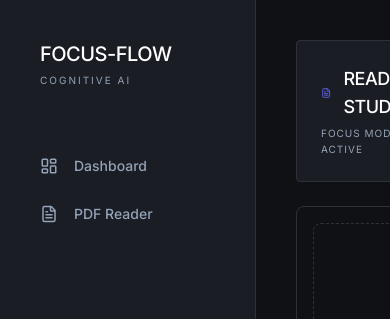
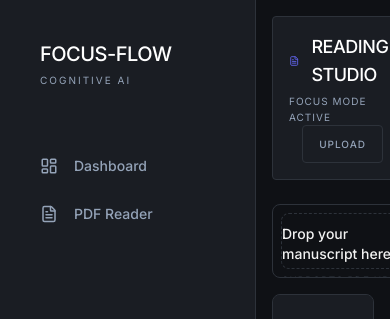
Before and after one commit to PothanaPardhu/Document-Scanner, a React (Vite) app in the folder frontend/: page /pdf in a window 390 px wide. Shown: the top 319 px of the page. Built offline with nearby package versions, Linux system fonts and the light colour scheme; no server answers; a web font is replaced by a local one.

Commit message:
Update PdfReader.jsx

```diff
--- a/frontend/src/pages/PdfReader.jsx
+++ b/frontend/src/pages/PdfReader.jsx
@@ -46,11 +46,11 @@ export default function PdfReader() {
   };
 
   return (
-    <div className="flex h-full animate-fade-in bg-[#0F1115] p-10 gap-10">
+    <div className="flex flex-col lg:flex-row h-full animate-fade-in bg-[#0F1115] p-4 md:p-10 gap-4 md:gap-10">
 
       {/* Left Area: PDF Viewer */}
       <div className="flex-1 flex flex-col gap-6 max-w-5xl mx-auto">
-        <header className="flex justify-between items-center bg-[#1A1D23] p-6 rounded border border-[#2D323A]">
+        <header className="flex flex-col md:flex-row justify-between items-center bg-[#1A1D23] p-4 md:p-6 rounded border border-[#2D323A]">
           <div>
             <h2 className="text-lg font-medium tracking-tight text-white uppercase flex items-center gap-3">
               <FileText size={18} className="text-[#6366F1]" />
@@ -59,7 +59,7 @@ export default function PdfReader() {
             <p className="text-[10px] tracking-widest text-[#94A3B8] uppercase mt-1">Focus Mode Active</p>
           </div>
 
-          <div className="flex gap-4">
+          <div className="flex flex-col md:flex-row gap-2 md:gap-4">
             <input
               type="file"
               accept=".pdf"
@@ -69,7 +69,7 @@ export default function PdfReader() {
             />
             <button
               onClick={() => fileInputRef.current?.click()}
-              className="btn-secondary text-[10px] uppercase tracking-widest px-6"
+              className="btn-secondary text-[10px] uppercase tracking-widest px-4 md:px-6"
             >
               Upload
             </button>
@@ -78,7 +78,7 @@ export default function PdfReader() {
               <button
                 onClick={handleProcessFullDocument}
                 disabled={aiLoading}
-                className={`btn-primary text-[10px] uppercase tracking-widest px-6 ${aiLoading ? 'opacity-50 cursor-not-allowed' : ''}`}
+                className={`btn-primary text-[10px] uppercase tracking-widest px-4 md:px-6 ${aiLoading ? 'opacity-50 cursor-not-allowed' : ''}`}
               >
                 {aiLoading ? 'Analyzing...' : 'Simplify'}
               </button>
@@ -89,7 +89,7 @@ export default function PdfReader() {
         <div className="flex-1 premium-card overflow-hidden relative p-0 bg-[#0F1115]">
           {!pdfUrl ? (
             <div
-              className="absolute inset-0 flex flex-col items-center justify-center border border-dashed border-[#2D323A] rounded-md m-4 hover:border-[#6366F1]/50 transition-colors cursor-pointer"
+              className="absolute inset-0 flex flex-col items-center justify-center border border-dashed border-[#2D323A] rounded-md m-2 md:m-4 hover:border-[#6366F1]/50 transition-colors cursor-pointer"
               onClick={() => fileInputRef.current?.click()}
             >
               <div className="w-12 h-12 rounded-full border border-[#2D323A] flex items-center justify-center mb-6">
@@ -109,7 +109,7 @@ export default function PdfReader() {
       </div>
 
       {/* Right Area: AI Panel */}
-      <aside className="w-[400px] premium-card flex flex-col overflow-hidden p-0">
+      <aside className="w-full lg:w-[400px] premium-card flex flex-col overflow-hidden p-0">
         <header className="p-6 border-b border-[#2D323A] flex justify-between items-center bg-[#1A1D23]">
           <h3 className="text-xs uppercase tracking-[0.2em] text-[#94A3B8]">Study Insights</h3>
           {aiData && (
```
